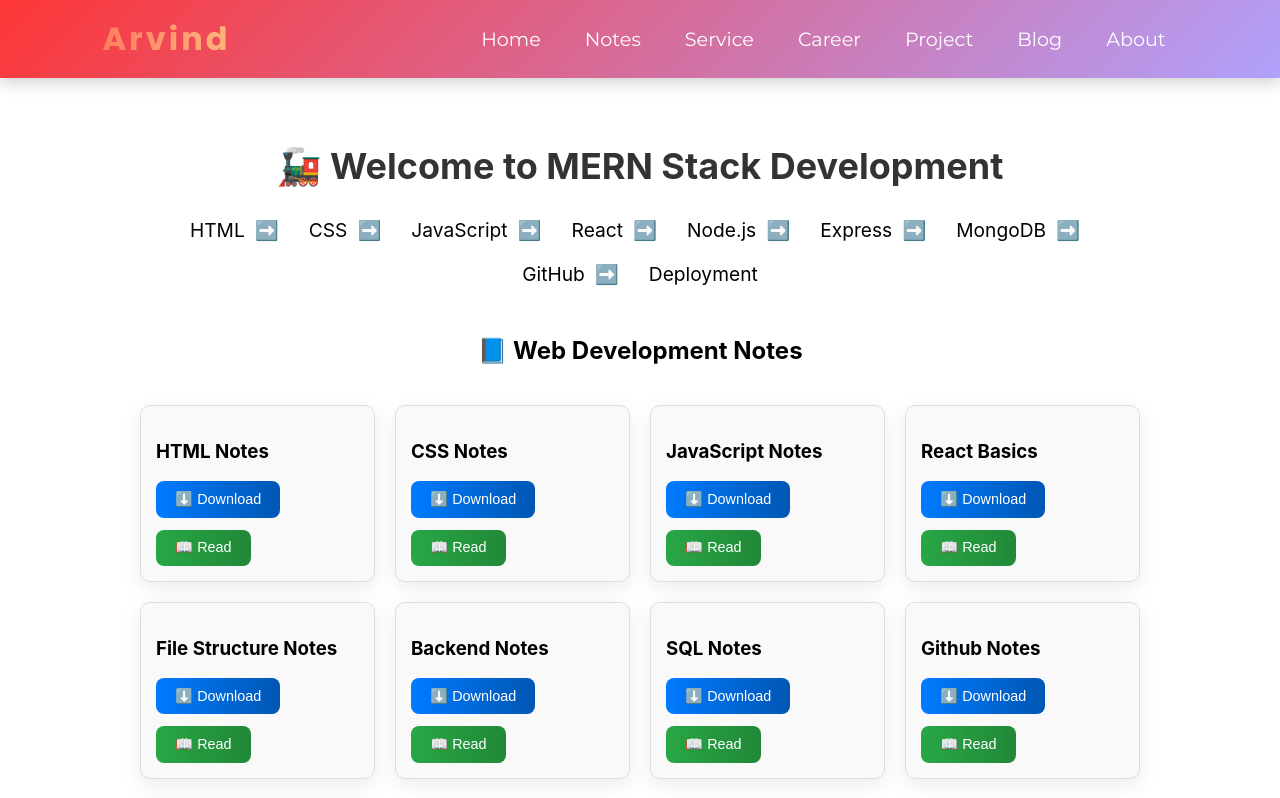
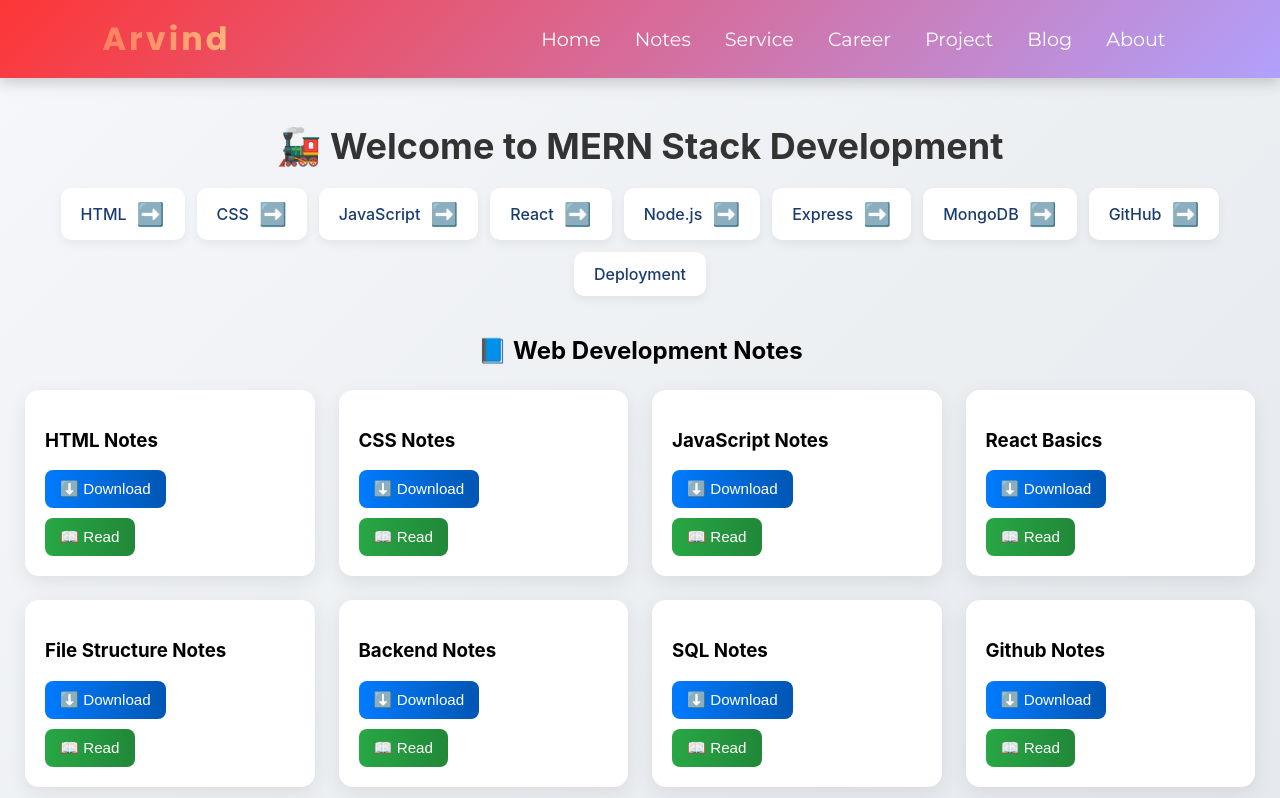
Before and after one commit to Arvindsingh-Deora/webnew, a React (Create React App) app in the folder frontend/: page /web-development in a window 1280 px wide. Shown: the top 798 px of the page. Built offline with nearby package versions, Linux system fonts and the light colour scheme.

Commit message:
Changes in css

```diff
--- a/frontend/src/Navbar.js
+++ b/frontend/src/Navbar.js
@@ -1,42 +1,30 @@
 import React, { useState } from "react";
 import { Link } from "react-router-dom";
-import "../src/Style/Navbar.css"; // Import CSS
-import { FaBars, FaTimes } from "react-icons/fa"; // Icons for mobile menu
+import "../src/Style/Navbar.css"; // CSS path
+import { FaBars, FaTimes } from "react-icons/fa"; // Menu icons
 
 const Navbar = () => {
-  const [isOpen, setIsOpen] = useState(false);
+  const [menuOpen, setMenuOpen] = useState(false);
 
   return (
     <nav className="navbar">
+      {/* Logo */}
       <div className="logo">Arvind</div>
 
-      <ul className={isOpen ? "nav-links open" : "nav-links"}>
-        <li>
-          <Link to="/" onClick={() => setIsOpen(false)}>Home</Link>
-        </li>
-        <li>
-          <Link to="/Notes" onClick={() => setIsOpen(false)}>Notes</Link>
-        </li>
-        <li>
-          <Link to="/Service" onClick={() => setIsOpen(false)}>Service</Link>
-        </li>
-        <li>
-          <Link to="/carrer" onClick={() => setIsOpen(false)}>Career</Link>
-        </li>
-        <li>
-          <Link to="/project" onClick={() => setIsOpen(false)}>Project</Link>
-        </li>
-        <li>
-          <Link to="/blog" onClick={() => setIsOpen(false)}>Blog</Link>
-        </li>
-        <li>
-          <Link to="/about" onClick={() => setIsOpen(false)}>About</Link>
-        </li>
+      {/* Navigation Links */}
+      <ul className={`nav-links ${menuOpen ? "open" : ""}`}>
+        <li><Link to="/" onClick={() => setMenuOpen(false)}>Home</Link></li>
+        <li><Link to="/Notes" onClick={() => setMenuOpen(false)}>Notes</Link></li>
+        <li><Link to="/Service" onClick={() => setMenuOpen(false)}>Service</Link></li>
+        <li><Link to="/carrer" onClick={() => setMenuOpen(false)}>Career</Link></li>
+        <li><Link to="/project" onClick={() => setMenuOpen(false)}>Project</Link></li>
+        <li><Link to="/blog" onClick={() => setMenuOpen(false)}>Blog</Link></li>
+        <li><Link to="/about" onClick={() => setMenuOpen(false)}>About</Link></li>
       </ul>
 
-      {/* Mobile Menu Button */}
-      <div className="menu-icon" onClick={() => setIsOpen(!isOpen)}>
-        {isOpen ? <FaTimes /> : <FaBars />}
+      {/* Mobile Menu Toggle Icon */}
+      <div className="menu-icon" onClick={() => setMenuOpen(!menuOpen)}>
+        {menuOpen ? <FaTimes /> : <FaBars />}
       </div>
     </nav>
   );
--- a/frontend/src/Style/Navbar.css
+++ b/frontend/src/Style/Navbar.css
@@ -3,7 +3,7 @@
   display: flex;
   justify-content: space-between;
   align-items: center;
-    padding: 12px 5%; /* Reduced padding from 10% to 5% for more space control */
+  padding: 12px 5%;
   background: linear-gradient(135deg, #fd3636, #b0a1fc);
   color: white;
   position: fixed;
@@ -13,7 +13,7 @@
   z-index: 1000;
   box-shadow: 0 4px 15px rgba(0, 0, 0, 0.2);
   backdrop-filter: blur(10px);
-    box-sizing: border-box; /* Ensures padding doesn’t add to width */
+  box-sizing: border-box;
 }
 
 /* Logo */
@@ -22,28 +22,27 @@
   font-weight: 700;
   letter-spacing: 3px;
   font-family: 'Poppins', sans-serif;
-    background: linear-gradient(to right, #ff7e5f, #feb47b); /* Gradient background */
-    -webkit-background-clip: text; /* Webkit prefix for Chrome, Safari */
-    background-clip: text; /* Standard property for broader support */
-    -webkit-text-fill-color: transparent; /* Required for Webkit browsers */
-    color: transparent; /* Fallback for non-Webkit browsers */
+  background: linear-gradient(to right, #ff7e5f, #feb47b);
+  -webkit-background-clip: text;
+  background-clip: text;
+  -webkit-text-fill-color: transparent;
+  color: transparent;
   transition: transform 0.3s ease;
   white-space: nowrap;
 }
 
 .logo:hover {
   transform: scale(1.05);
-    color: rgb(43, 255, 0);
 }
 
 /* Nav Links */
 .nav-links {
   display: flex;
   list-style: none;
-    gap: 15px; /* Reduced gap from 25px to 15px to save space */
-    margin: 0; /* Removes default margin */
-    padding: 0; /* Removes default padding */
-    flex-wrap: nowrap; /* Prevents wrapping, keeps items in a single row */
+  gap: 15px;
+  margin: 0;
+  padding: 0;
+  flex-wrap: nowrap;
 }
 
 .nav-links li {
@@ -55,12 +54,12 @@
   color: white;
   font-size: 1.2rem;
   font-family: 'Montserrat', sans-serif;
-    padding: 8px 12px; /* Slightly reduced padding from 10px 15px */
+  padding: 8px 12px;
   border-radius: 25px;
   transition: all 0.3s ease;
   position: relative;
   overflow: hidden;
-    white-space: nowrap; /* Ensures links don’t break into multiple lines */
+  white-space: nowrap;
 }
 
 .nav-links a::after {
@@ -87,52 +86,58 @@
   transform: translateY(-2px);
 }
 
-/* Mobile Menu Icon */
+/* Menu Icon */
 .menu-icon {
   display: none;
-    font-size: 1.8rem;
+  font-size: 2rem;
   cursor: pointer;
   color: #fff;
-    transition: color 0.3s ease;
+  z-index: 1100;
+  transition: transform 0.3s ease;
 }
 
 .menu-icon:hover {
-    color: #f6f20d;
+  transform: scale(1.1);
+  color: #ffee58;
 }
 
-/* Responsive Design */
+/* Mobile Menu */
 @media (max-width: 768px) {
   .navbar {
-        padding: 15px 3%; /* Further reduced padding for smaller screens */
+    padding: 12px 4%;
   }
 
   .nav-links {
-        display: flex;
     flex-direction: column;
-        position: absolute;
-        top: 60px;
+    position: fixed;
+    top: 0;
     right: 0;
-        width: 70%;
-        background: linear-gradient(135deg, #2c2b38, #928dab);
-        text-align: center;
+    width: 50%;
+    height: 60vh;
+    background: rgb(14, 0, 10);
+    backdrop-filter: blur(20px);
     transform: translateX(100%);
     transition: transform 0.4s ease-in-out;
-        padding: 25px 0;
-        box-shadow: -5px 0 15px rgba(0, 0, 0, 0.3);
-        border-radius: 0 0 0 15px;
+    padding: 80px 20px;
+    box-shadow: -4px 0 25px rgba(0, 0, 0, 0.4);
+    border-left: 1px solid rgba(226, 237, 231, 0.1);
+    border-radius: 20px;
   }
 
   .nav-links.open {
-        transform: translateX(0);
+    transform: translateX(0%);
   }
 
   .nav-links li {
-        margin: 15px 0;
+    margin: 12px 0;
   }
 
   .nav-links a {
     font-size: 1.3rem;
-        padding: 12px 20px;
+    padding: 6px 10px;
+    width: 100%;
+    display: inline-block;
+    text-align: left;
   }
 
   .menu-icon {
@@ -140,13 +145,13 @@
   }
 }
 
-/* Additional Fix for Larger Laptops */
+/* Extra Large Screen Fix */
 @media (min-width: 1200px) {
   .navbar {
-        padding: 15px 8%; /* Slightly more padding for larger screens */
+    padding: 15px 8%;
   }
 
   .nav-links {
-        gap: 20px; /* Restore some spacing on larger screens */
+    gap: 10px;
   }
 }
--- a/frontend/src/Style/Pages/Notes.css
+++ b/frontend/src/Style/Pages/Notes.css
@@ -194,7 +194,7 @@ notes-grid {
 /* Heading styling */
 .notes-container h1 {
   font-size: 2.5rem;
-  color: #1a3c6e;
+  color: #ee220b;
   margin-bottom: 1.5rem;
   font-weight: 700;
   text-shadow: 0 2px 4px rgba(0, 0, 0, 0.1);
@@ -238,17 +238,17 @@ notes-grid {
   }
 }
 
-@media (prefers-color-scheme: dark) {
+@media (prefers-color-scheme: white) {
   .notes-container {
-    background: linear-gradient(135deg, #1a1a1a, #2c2c2c);
+    background: linear-gradient(135deg, #d29797, #2c2c2c);
     color: #e0e0e0;
   }
   .category-card {
-    background: linear-gradient(145deg, #2c2c2c, #3a3a3a);
+    background: linear-gradient(145deg, #dd3636, #3a3a3a);
     color: #e0e0e0;
   }
   .note-card {
-    background: #2c2c2c;
+    background: #dc7474;
     box-shadow: 0 6px 20px rgba(255, 255, 255, 0.1);
   }
 }
--- a/frontend/src/Style/Pages/webDevelopment.css
+++ b/frontend/src/Style/Pages/webDevelopment.css
@@ -1,42 +1,133 @@
 .webdev-container {
-  padding: 120px;
+  padding: 100px 20px;
+  font-family: 'Inter', sans-serif;
+  background: linear-gradient(135deg, #f5f7fa 0%, #e4e7eb 100%);
+  min-height: 100vh;
   text-align: center;
 }
 
+/* Roadmap Section */
 .roadmap {
   display: flex;
   flex-wrap: wrap;
   justify-content: center;
   margin-bottom: 40px;
+  gap: 12px;
 }
 
 .roadmap-step {
+  background: #ffffff;
+  border-radius: 10px;
+  padding: 12px 20px;
+  font-size: 1rem;
+  font-weight: 500;
+  color: #1a3c6e;
+  box-shadow: 0 4px 10px rgba(0, 0, 0, 0.06);
   display: flex;
   align-items: center;
-  font-size: 1.2rem;
-  margin: 10px;
+  gap: 10px;
 }
 
 .arrow {
-  margin: 0 10px;
+  font-size: 1.4rem;
+  color: #007bff;
 }
 
+/* Notes Grid Styling */
 .notes-grid {
   display: grid;
-  gap: 20px;
-  grid-template-columns: repeat(auto-fit, minmax(220px, 1fr));
-  padding: 20px;
+  grid-template-columns: repeat(auto-fit, minmax(250px, 1fr));
+  gap: 1.5rem;
+  padding: 5px;
 }
 
 .note-card {
-  border: 1px solid #ddd;
-  border-radius: 10px;
-  padding: 15px;
-  background: #f9f9f9;
+  background: #fff;
+  border-radius: 14px;
+  padding: 20px;
+  box-shadow: 0 6px 20px rgba(0, 0, 0, 0.08);
+  transition: 0.3s ease-in-out;
+  text-align: left;
 }
 
+.note-card:hover {
+  transform: translateY(-5px);
+  box-shadow: 0 10px 30px rgba(0, 0, 0, 0.1);
+}
+
+.note-card h2 {
+  font-size: 1.2rem;
+  font-weight: 600;
+  color: #1a3c6e;
+  margin-bottom: 10px;
+}
+
+/* Buttons */
 .button-group {
   display: flex;
-  justify-content: space-between;
-  margin-top: 10px;
+  flex-direction: column;
+  gap: 10px;
 }
+
+.download-btn,
+.read-btn {
+  padding: 10px 15px;
+  font-size: 0.95rem;
+  font-weight: 500;
+  border-radius: 8px;
+  border: none;
+  color: white;
+  cursor: pointer;
+  transition: 0.3s ease;
+}
+
+.download-btn {
+  background: linear-gradient(90deg, #007bff, #0056b3);
+}
+
+.download-btn:hover {
+  background: linear-gradient(90deg, #0056b3, #003d82);
+}
+
+.read-btn {
+  background: linear-gradient(90deg, #28a745, #218838);
+}
+
+.read-btn:hover {
+  background: linear-gradient(90deg, #218838, #1a6b2e);
+}
+
+/* Responsive Design */
+@media (max-width: 768px) {
+  .roadmap-step {
+    flex-direction: column;
+    font-size: 0.95rem;
+  }
+
+  .arrow {
+    display: none; /* Hide arrows on small screen to keep clean */
+  }
+
+  .button-group {
+    flex-direction: column;
+    align-items: stretch;
+  }
+}
+
+@media (prefers-color-scheme: white) {
+  .webdev-container {
+    background: linear-gradient(135deg, #1a1a1a, #2c2c2c);
+    color: #e0e0e0;
+  }
+
+  .note-card {
+    background: #2c2c2c;
+    color: #ffffff;
+    box-shadow: 0 6px 20px rgba(255, 255, 255, 0.1);
+  }
+
+  .roadmap-step {
+    background: #3a3a3a;
+    color: #ffffff;
+  }
+}
--- a/frontend/src/index.css
+++ b/frontend/src/index.css
@@ -1,4 +1,4 @@
-body {
+ body {
   margin: 0;
   font-family: -apple-system, BlinkMacSystemFont, 'Segoe UI', 'Roboto', 'Oxygen',
     'Ubuntu', 'Cantarell', 'Fira Sans', 'Droid Sans', 'Helvetica Neue',
```
Lines whose indentation alone changed are shown as unchanged.
